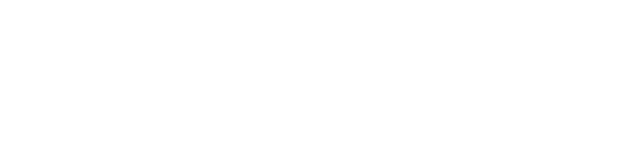
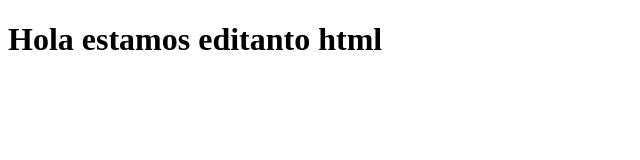
Before and after one commit to csd1960/primer-repo-git, a plain HTML site: page index.html in a window 1280 px wide. Shown: the whole page, without its empty margins (0-640 px from the left). Drawn offline with Linux system fonts and the light colour scheme.

```diff
--- a/index.html
+++ b/index.html
@@ -6,6 +6,6 @@
     <title>título para la página</title>
 </head>
 <body>
-
+    <h1>Hola estamos editanto html</h1>
 </body>
 </html>
```
Also changed, not shown: estilos.css (added).
